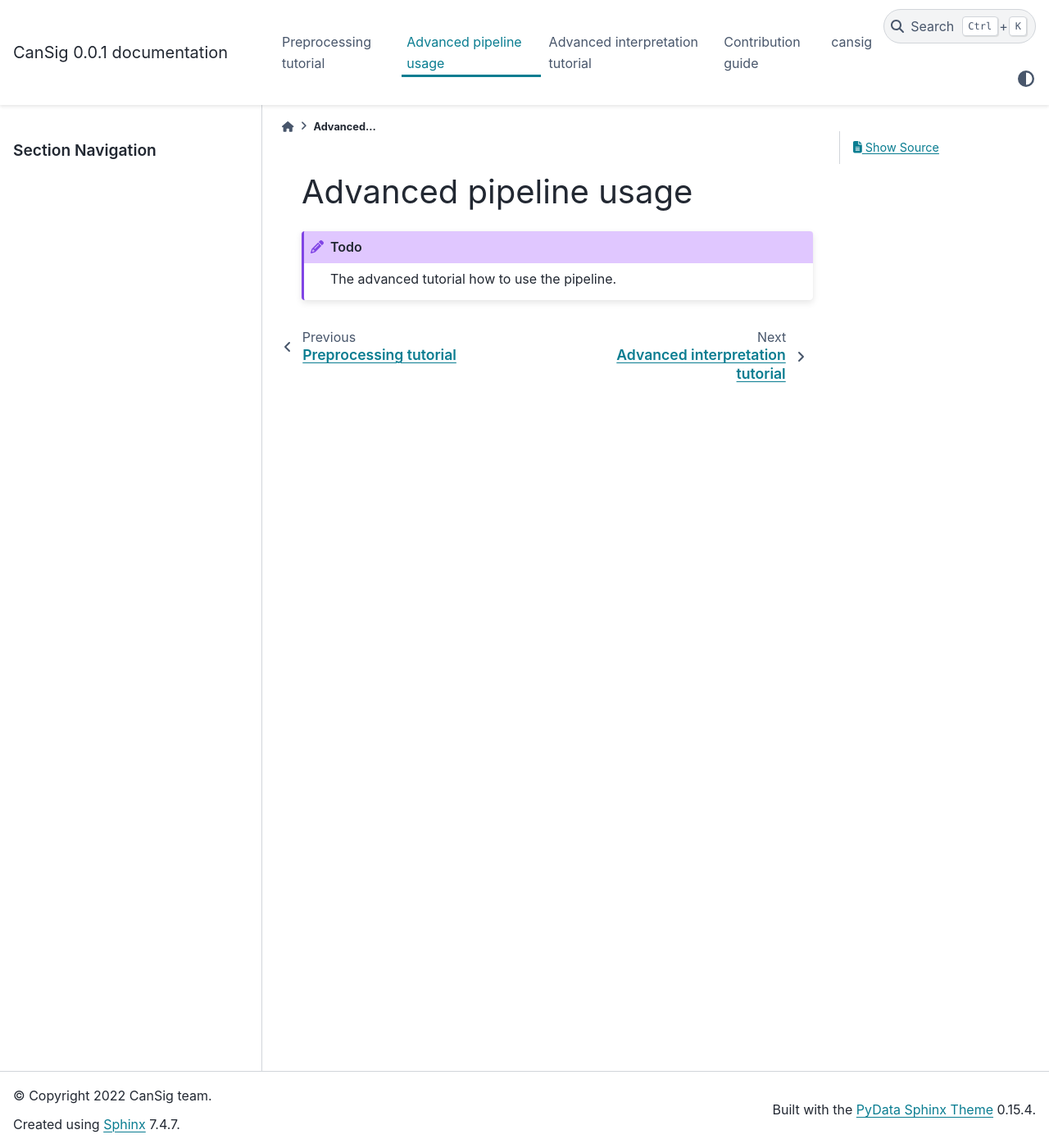
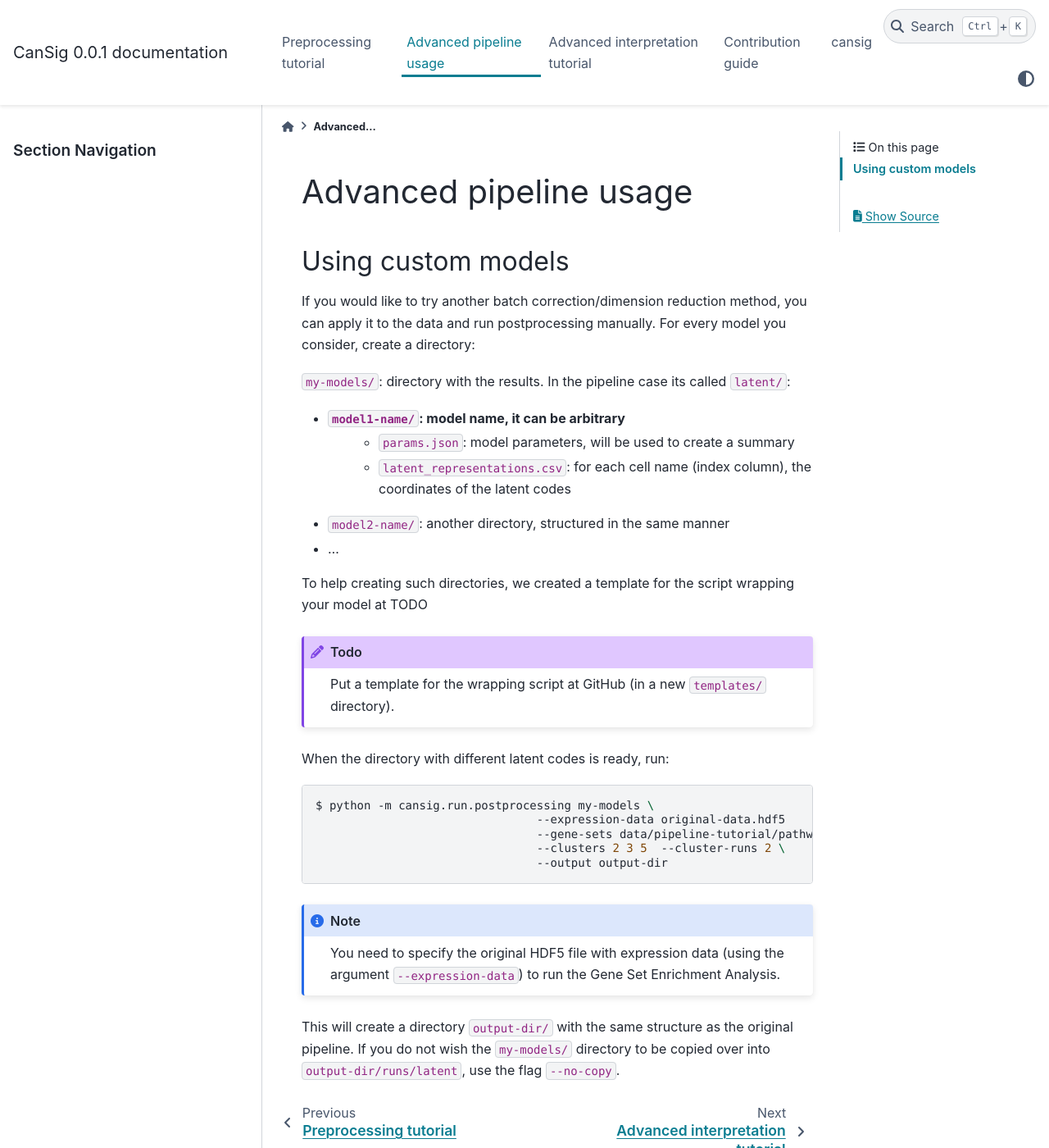
Before and after one commit to BoevaLab/CanSig, a Sphinx documentation site: the page built from docs/pipeline-advanced.rst, in a window 1280 px wide and 1400 px high. Shown: the whole window at 82% size. Built offline with Sphinx 7.4.7 and the PyData theme 0.15.4, drawn with Linux system fonts in a browser that asks for light colours.

Commit message:
Add advanced usage

```diff
--- a/docs/pipeline-advanced.rst
+++ b/docs/pipeline-advanced.rst
@@ -3,6 +3,38 @@
 Advanced pipeline usage
 =======================
 
+Using custom models
+-------------------
+
+If you would like to try another batch correction/dimension reduction method, you can apply it to the data and run postprocessing manually.
+For every model you consider, create a directory:
+
+``my-models/``: directory with the results. In the pipeline case its called ``latent/``:
+
+* ``model1-name/``: model name, it can be arbitrary
+    * ``params.json``: model parameters, will be used to create a summary
+    * ``latent_representations.csv``: for each cell name (index column), the coordinates of the latent codes
+* ``model2-name/``: another directory, structured in the same manner
+* ...
+
+To help creating such directories, we created a template for the script wrapping your model at TODO
+
 .. todo::
+   Put a template for the wrapping script at GitHub (in a new ``templates/`` directory).
 
-   The advanced tutorial how to use the pipeline.
+
+When the directory with different latent codes is ready, run:
+
+.. code-block:: bash
+
+   $ python -m cansig.run.postprocessing my-models \
+                                   --expression-data original-data.hdf5
+                                   --gene-sets data/pipeline-tutorial/pathways.gmt \
+                                   --clusters 2 3 5  --cluster-runs 2 \
+                                   --output output-dir
+
+.. note::
+   You need to specify the original HDF5 file with expression data (using the argument ``--expression-data``) to run the Gene Set Enrichment Analysis.
+
+This will create a directory ``output-dir/`` with the same structure as the original pipeline.
+If you do not wish the ``my-models/`` directory to be copied over into ``output-dir/runs/latent``, use the flag ``--no-copy``.
```
